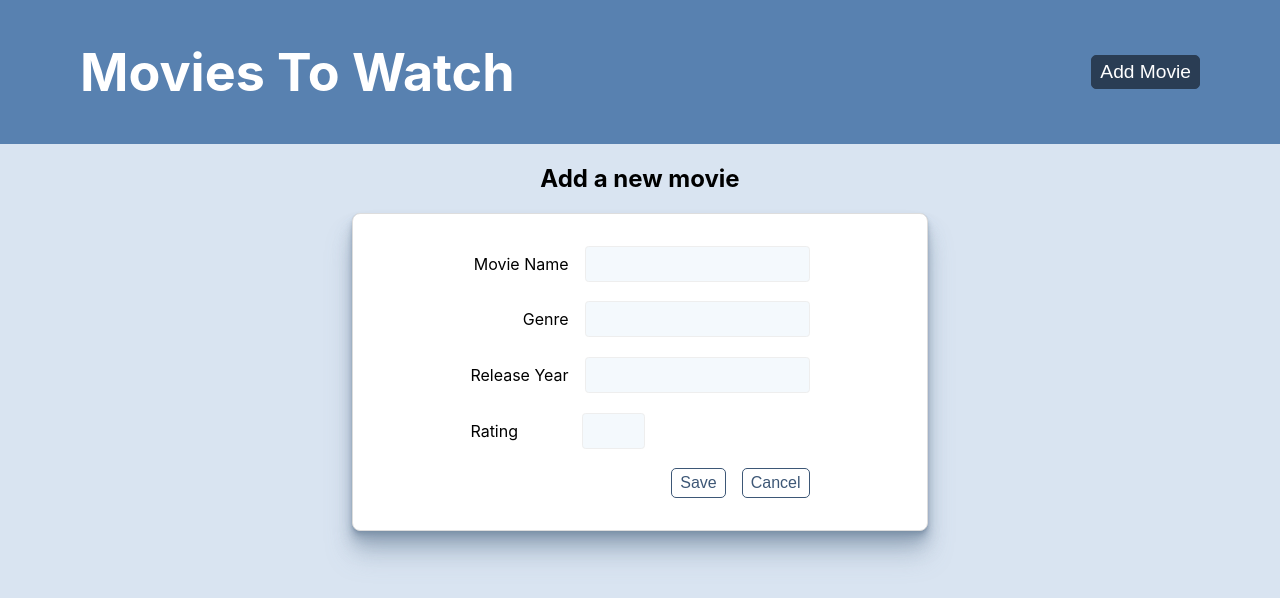
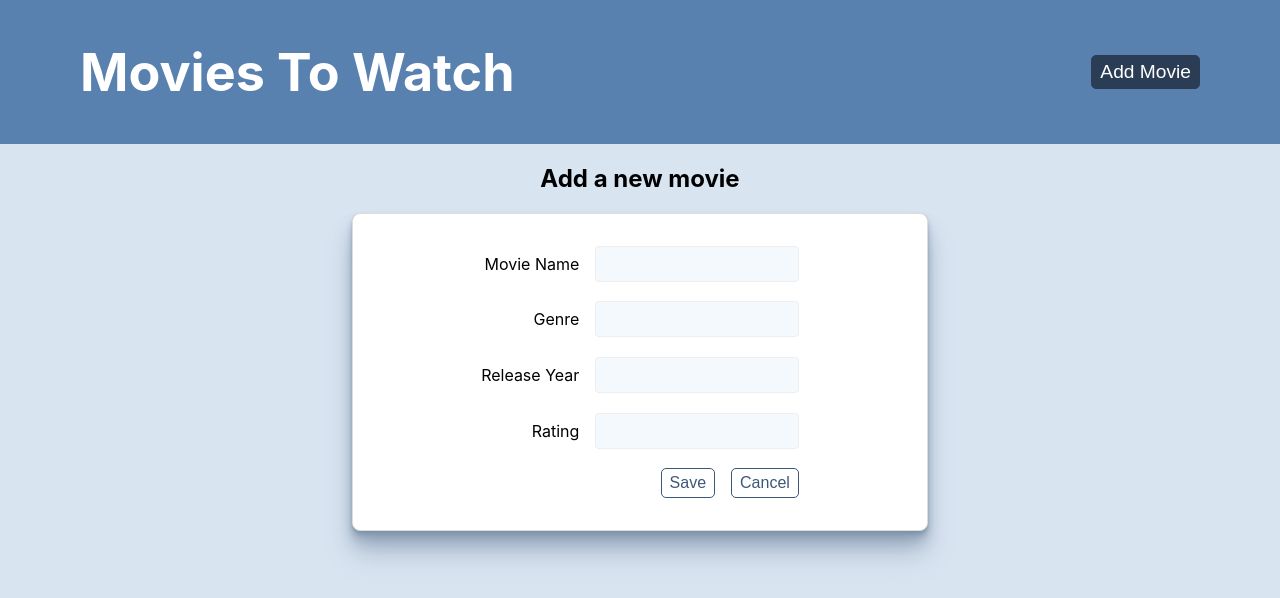
Before and after one commit to kaur0764/mad9135-p1-react-crud, a React (Create React App) app: page /#/newmovie in a window 1280 px wide. Shown: the top 598 px of the page. Built offline with nearby package versions, Linux system fonts and the light colour scheme.

Commit message:
Change form input width and type

```diff
--- a/src/components/Form/Form.js
+++ b/src/components/Form/Form.js
@@ -17,6 +17,8 @@ function Form({ setEdit, movie }) {
       rating: movie.rating,
     };
   }
+
+  let presentYear = new Date().getFullYear();
 
   function handleSubmit(ev) {
     ev.preventDefault();
@@ -85,13 +87,15 @@ function Form({ setEdit, movie }) {
         <label htmlFor="movieYear">Release Year</label>
         <input
           defaultValue={initialValues.year}
-          type="text"
+          type="number"
+          min="1800"
+          max={presentYear}
           id="movieYear"
           name="movieYear"
           required
         />
       </div>
-      <div className="form-rating">
+      <div className="form-grid">
         <label htmlFor="movieRating">Rating</label>
         <input
           defaultValue={initialValues.rating}
--- a/src/components/Form/form.css
+++ b/src/components/Form/form.css
@@ -31,6 +31,7 @@ input {
   border-radius: 0.225rem;
   outline: none;
   background-color: var(--color-primary-pale);
+  width: 11.6rem;
 }
 
 input:focus{
@@ -44,10 +45,3 @@ border-color: var(--color-primary-light);
   justify-content: flex-end;
   align-items: center;
 }
-
-.form-rating{
-    display: flex;
-      gap: 4rem;
-      justify-content: flex-start;
-      align-items: center;
-}
```
